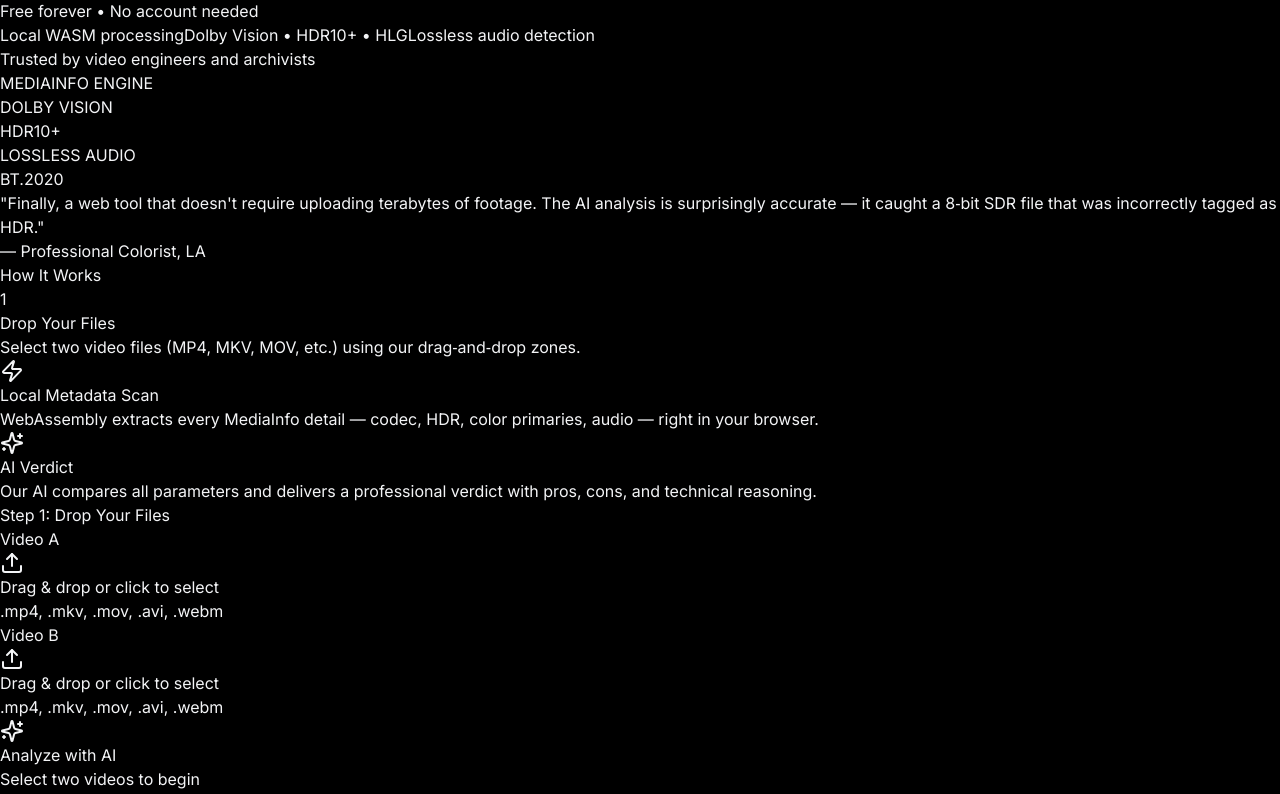
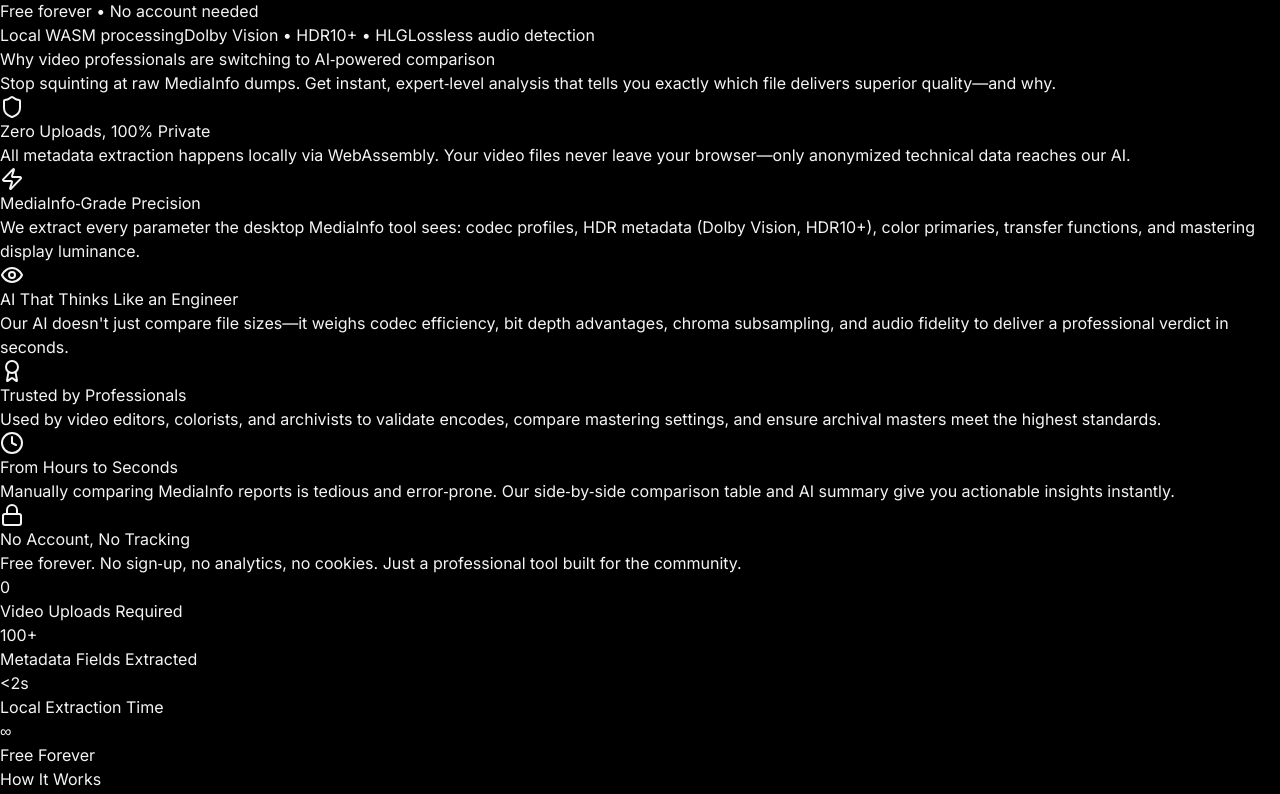
Before and after one commit to aljazzg97/ai-video-comparator, a Next.js app in the folder video-comparison-frontend/: page / in a window 1280 px wide. Shown: the part 663-1457 px from the top of the page. Built offline with nearby package versions, Linux system fonts and the light colour scheme.

Commit message:
Add WhySection component and reorder Trust Bar before Privacy Badge

```diff
--- /dev/null
+++ b/video-comparison-frontend/app/components/WhySection.tsx
@@ -0,0 +1,98 @@
+"use client";
+
+import { Shield, Zap, Eye, Award, Clock, Lock } from "lucide-react";
+
+export default function WhySection() {
+  const benefits = [
+    {
+      icon: Shield,
+      title: "Zero Uploads, 100% Private",
+      description:
+        "All metadata extraction happens locally via WebAssembly. Your video files never leave your browser—only anonymized technical data reaches our AI.",
+    },
+    {
+      icon: Zap,
+      title: "MediaInfo‑Grade Precision",
+      description:
+        "We extract every parameter the desktop MediaInfo tool sees: codec profiles, HDR metadata (Dolby Vision, HDR10+), color primaries, transfer functions, and mastering display luminance.",
+    },
+    {
+      icon: Eye,
+      title: "AI That Thinks Like an Engineer",
+      description:
+        "Our AI doesn't just compare file sizes—it weighs codec efficiency, bit depth advantages, chroma subsampling, and audio fidelity to deliver a professional verdict in seconds.",
+    },
+    {
+      icon: Award,
+      title: "Trusted by Professionals",
+      description:
+        "Used by video editors, colorists, and archivists to validate encodes, compare mastering settings, and ensure archival masters meet the highest standards.",
+    },
+    {
+      icon: Clock,
+      title: "From Hours to Seconds",
+      description:
+        "Manually comparing MediaInfo reports is tedious and error‑prone. Our side‑by‑side comparison table and AI summary give you actionable insights instantly.",
+    },
+    {
+      icon: Lock,
+      title: "No Account, No Tracking",
+      description:
+        "Free forever. No sign‑up, no analytics, no cookies. Just a professional tool built for the community.",
+    },
+  ];
+
+  return (
+    <section className="border-t border-gray-800 py-16 px-4 bg-gradient-to-b from-gray-900/50 to-transparent">
+      <div className="max-w-6xl mx-auto">
+        <div className="text-center mb-12">
+          <h2 className="text-3xl md:text-4xl font-bold text-white mb-4">
+            Why video professionals are switching to{" "}
+            <span className="bg-gradient-to-r from-blue-400 to-purple-500 bg-clip-text text-transparent">
+              AI‑powered comparison
+            </span>
+          </h2>
+          <p className="text-lg text-gray-400 max-w-3xl mx-auto">
+            Stop squinting at raw MediaInfo dumps. Get instant, expert‑level analysis
+            that tells you exactly which file delivers superior quality—and why.
+          </p>
+        </div>
+
+        <div className="grid grid-cols-1 md:grid-cols-2 lg:grid-cols-3 gap-6">
+          {benefits.map((benefit, index) => (
+            <div
+              key={index}
+              className="bg-gray-800/30 border border-gray-700 rounded-xl p-6 hover:border-gray-600 hover:bg-gray-800/40 transition-all duration-300 group"
+            >
+              <div className="w-12 h-12 rounded-lg bg-gradient-to-br from-blue-900/50 to-purple-900/50 flex items-center justify-center mb-4 group-hover:scale-110 transition-transform">
+                <benefit.icon className="h-6 w-6 text-blue-300" />
+              </div>
+              <h3 className="text-lg font-semibold text-white mb-2">{benefit.title}</h3>
+              <p className="text-gray-400 text-sm leading-relaxed">{benefit.description}</p>
+            </div>
+          ))}
+        </div>
+
+        {/* Stats Row */}
+        <div className="mt-12 grid grid-cols-2 md:grid-cols-4 gap-4 text-center">
+          <div className="p-4">
+            <div className="text-3xl font-bold text-white">0</div>
+            <div className="text-sm text-gray-400">Video Uploads Required</div>
+          </div>
+          <div className="p-4">
+            <div className="text-3xl font-bold text-white">100+</div>
+            <div className="text-sm text-gray-400">Metadata Fields Extracted</div>
+          </div>
+          <div className="p-4">
+            <div className="text-3xl font-bold text-white">&lt;2s</div>
+            <div className="text-sm text-gray-400">Local Extraction Time</div>
+          </div>
+          <div className="p-4">
+            <div className="text-3xl font-bold text-white">∞</div>
+            <div className="text-sm text-gray-400">Free Forever</div>
+          </div>
+        </div>
+      </div>
+    </section>
+  );
+}
--- a/video-comparison-frontend/app/page.tsx
+++ b/video-comparison-frontend/app/page.tsx
@@ -7,12 +7,11 @@
 import UltimateMetadataViewer from "./components/UltimateMetadataViewer";
 import FAQ from "./components/FAQ";
 import Logo from "./components/Logo";
+import WhySection from "./components/WhySection";
 import { Sparkles, Loader2, AlertCircle, ChevronDown, ChevronRight, Shield, Zap, Eye } from "lucide-react";
 import { extractMetadata, VideoMetadata } from "@/lib/extractMetadata";
 import { motion } from "framer-motion";
 import { TypeAnimation } from "react-type-animation";
-
-
 
 const fadeInUp = {
   hidden: { opacity: 0, y: 30 },
@@ -85,7 +84,6 @@
     setResult(null);
     try {
       const response = await fetch(`${process.env.NEXT_PUBLIC_API_URL}/api/compare`, {
-
         method: "POST",
         headers: { "Content-Type": "application/json" },
         body: JSON.stringify({ video_a: metadataA, video_b: metadataB }),
@@ -215,46 +213,8 @@
         </div>
       </section>
 
-      {/* Trust Bar (animated) */}
-      <motion.section
-        initial="hidden"
-        whileInView="visible"
-        viewport={{ once: true, margin: "-100px" }}
-        variants={fadeInUp}
-        transition={{ duration: 0.6, ease: "easeOut" }}
-        className="border-y border-gray-800 py-8 px-4"
-      >
-        <div className="max-w-5xl mx-auto">
-          <p className="text-center text-sm uppercase tracking-wider text-gray-500 mb-6">
-            Trusted by video engineers and archivists
-          </p>
-          <div className="flex flex-wrap items-center justify-center gap-8 md:gap-12">
-            <div className="text-gray-400 font-mono text-sm opacity-60 hover:opacity-100 transition-opacity">
-              MEDIAINFO ENGINE
-            </div>
-            <div className="text-gray-400 font-mono text-sm opacity-60 hover:opacity-100 transition-opacity">
-              DOLBY VISION
-            </div>
-            <div className="text-gray-400 font-mono text-sm opacity-60 hover:opacity-100 transition-opacity">
-              HDR10+
-            </div>
-            <div className="text-gray-400 font-mono text-sm opacity-60 hover:opacity-100 transition-opacity">
-              LOSSLESS AUDIO
-            </div>
-            <div className="text-gray-400 font-mono text-sm opacity-60 hover:opacity-100 transition-opacity">
-              BT.2020
-            </div>
-          </div>
-          <div className="mt-8 text-center">
-            <p className="text-gray-300 italic max-w-2xl mx-auto text-sm">
-              "Finally, a web tool that doesn't require uploading terabytes of footage.
-              The AI analysis is surprisingly accurate — it caught a 8‑bit SDR file
-              that was incorrectly tagged as HDR."
-            </p>
-            <p className="text-gray-500 text-xs mt-3">— Professional Colorist, LA</p>
-          </div>
-        </div>
-      </motion.section>
+      {/* Why Section */}
+      <WhySection />
 
       {/* How It Works (animated) */}
       <motion.section
@@ -479,6 +439,47 @@
         </div>
       </motion.section>
 
+      {/* Trust Bar (animated) - MOVED HERE, before Privacy Badge */}
+      <motion.section
+        initial="hidden"
+        whileInView="visible"
+        viewport={{ once: true, margin: "-100px" }}
+        variants={fadeInUp}
+        transition={{ duration: 0.6, ease: "easeOut" }}
+        className="border-y border-gray-800 py-8 px-4"
+      >
+        <div className="max-w-5xl mx-auto">
+          <p className="text-center text-sm uppercase tracking-wider text-gray-500 mb-6">
+            Trusted by video engineers and archivists
+          </p>
+          <div className="flex flex-wrap items-center justify-center gap-8 md:gap-12">
+            <div className="text-gray-400 font-mono text-sm opacity-60 hover:opacity-100 transition-opacity">
+              MEDIAINFO ENGINE
+            </div>
+            <div className="text-gray-400 font-mono text-sm opacity-60 hover:opacity-100 transition-opacity">
+              DOLBY VISION
+            </div>
+            <div className="text-gray-400 font-mono text-sm opacity-60 hover:opacity-100 transition-opacity">
+              HDR10+
+            </div>
+            <div className="text-gray-400 font-mono text-sm opacity-60 hover:opacity-100 transition-opacity">
+              LOSSLESS AUDIO
+            </div>
+            <div className="text-gray-400 font-mono text-sm opacity-60 hover:opacity-100 transition-opacity">
+              BT.2020
+            </div>
+          </div>
+          <div className="mt-8 text-center">
+            <p className="text-gray-300 italic max-w-2xl mx-auto text-sm">
+              "Finally, a web tool that doesn't require uploading terabytes of footage.
+              The AI analysis is surprisingly accurate — it caught a 8‑bit SDR file
+              that was incorrectly tagged as HDR."
+            </p>
+            <p className="text-gray-500 text-xs mt-3">— Professional Colorist, LA</p>
+          </div>
+        </div>
+      </motion.section>
+
       {/* Privacy Badge (animated) */}
       <motion.section
         initial="hidden"
```
Also changed, not shown: 1 other file (tests, documents, lock files or other folders). Lines whose indentation alone changed are shown as unchanged.
